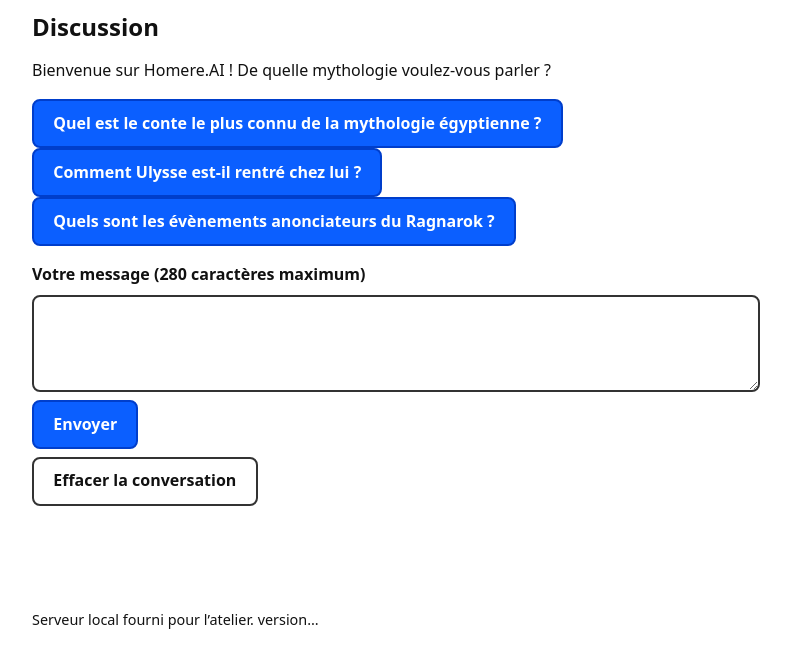
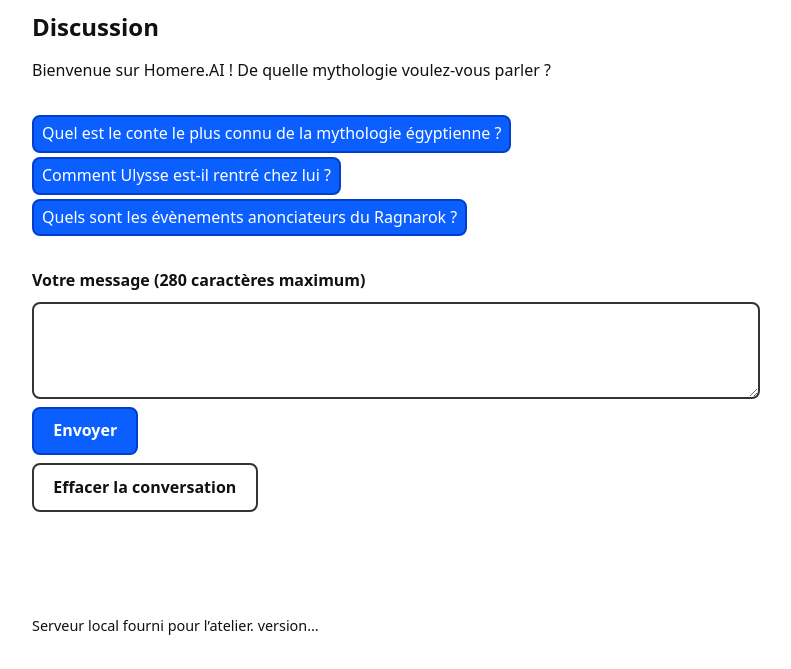
Before and after one commit to capweb-2026/capweb-c6, a website with bundled scripts: page public/index.html in a window 1280 px wide. Shown: the part 131-800 px from the top of the page, without its empty margins (244-1035 px from the left). Built offline with nearby package versions, Linux system fonts and the light colour scheme; files whose address does not match are found by name.

Commit message:
feat: styles suggestions

```diff
--- a/public/index.html
+++ b/public/index.html
@@ -18,9 +18,9 @@
       <h2 id="titre-chat">Discussion</h2>
       <p id="accueil">Bienvenue sur Homere.AI ! De quelle mythologie voulez-vous parler ?</p>
       <div id="suggestions">
-        <button type="button">Quel est le conte le plus connu de la mythologie égyptienne ?</button>
-        <button type="button">Comment Ulysse est-il rentré chez lui ?</button>
-        <button type="button">Quels sont les évènements anonciateurs du Ragnarok ?</button>
+        <button type="button" class="suggestion">Quel est le conte le plus connu de la mythologie égyptienne ?</button>
+        <button type="button" class="suggestion">Comment Ulysse est-il rentré chez lui ?</button>
+        <button type="button" class="suggestion">Quels sont les évènements anonciateurs du Ragnarok ?</button>
       </div>
       <ul id="messages" aria-live="polite" aria-label="Messages"></ul>
       <form id="chat-form">
--- a/public/styles.css
+++ b/public/styles.css
@@ -87,6 +87,18 @@
   cursor: pointer;
 }
 
+#suggestions {
+  display: flex;
+  flex-direction: column;
+  gap: .25rem;
+  padding: 1rem 0;
+}
+
+button.suggestion {
+  padding: .25rem .5rem;
+  font-weight: 400;
+}
+
 button:hover {
   background: var(--accent-fonce);
 }
```
